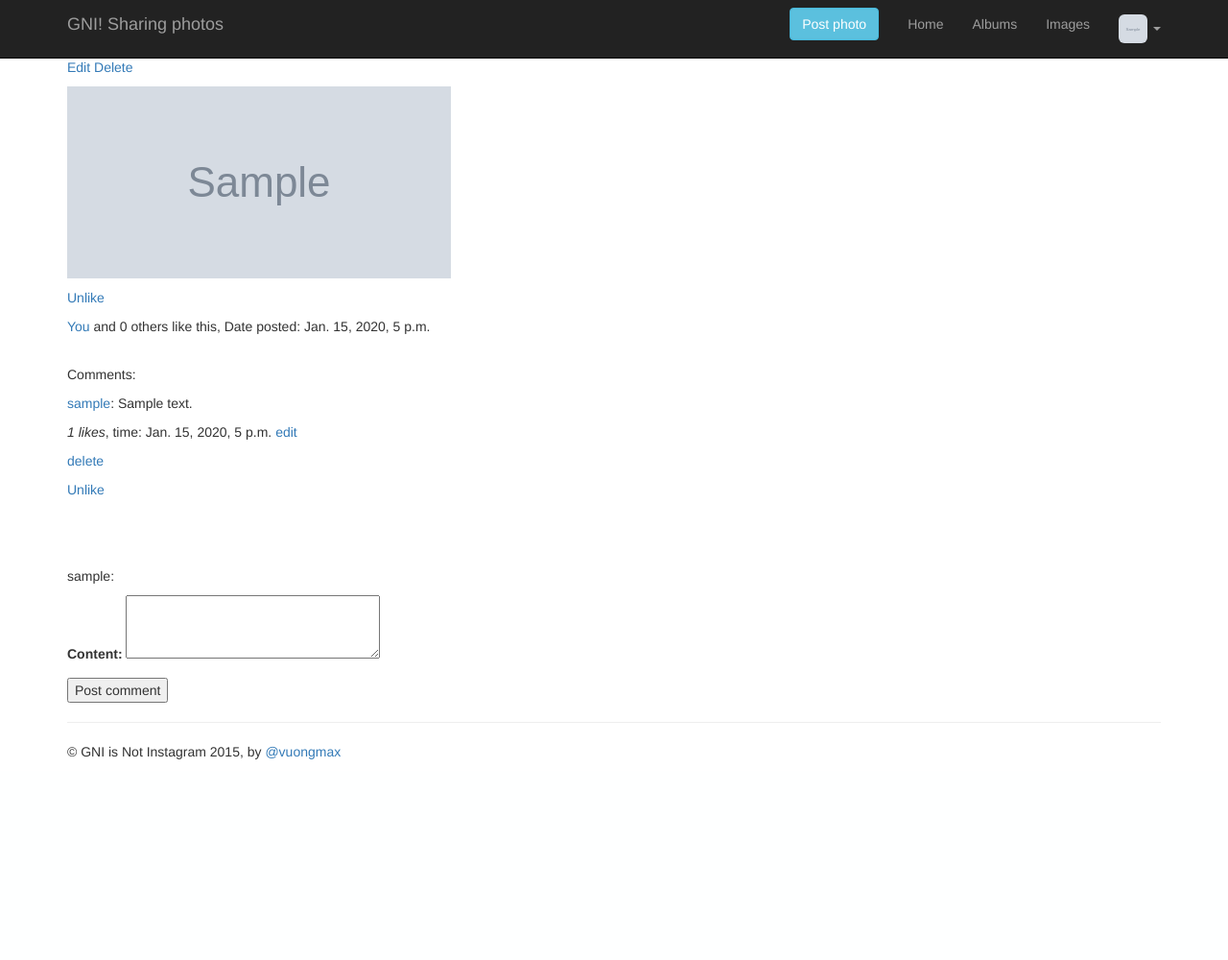
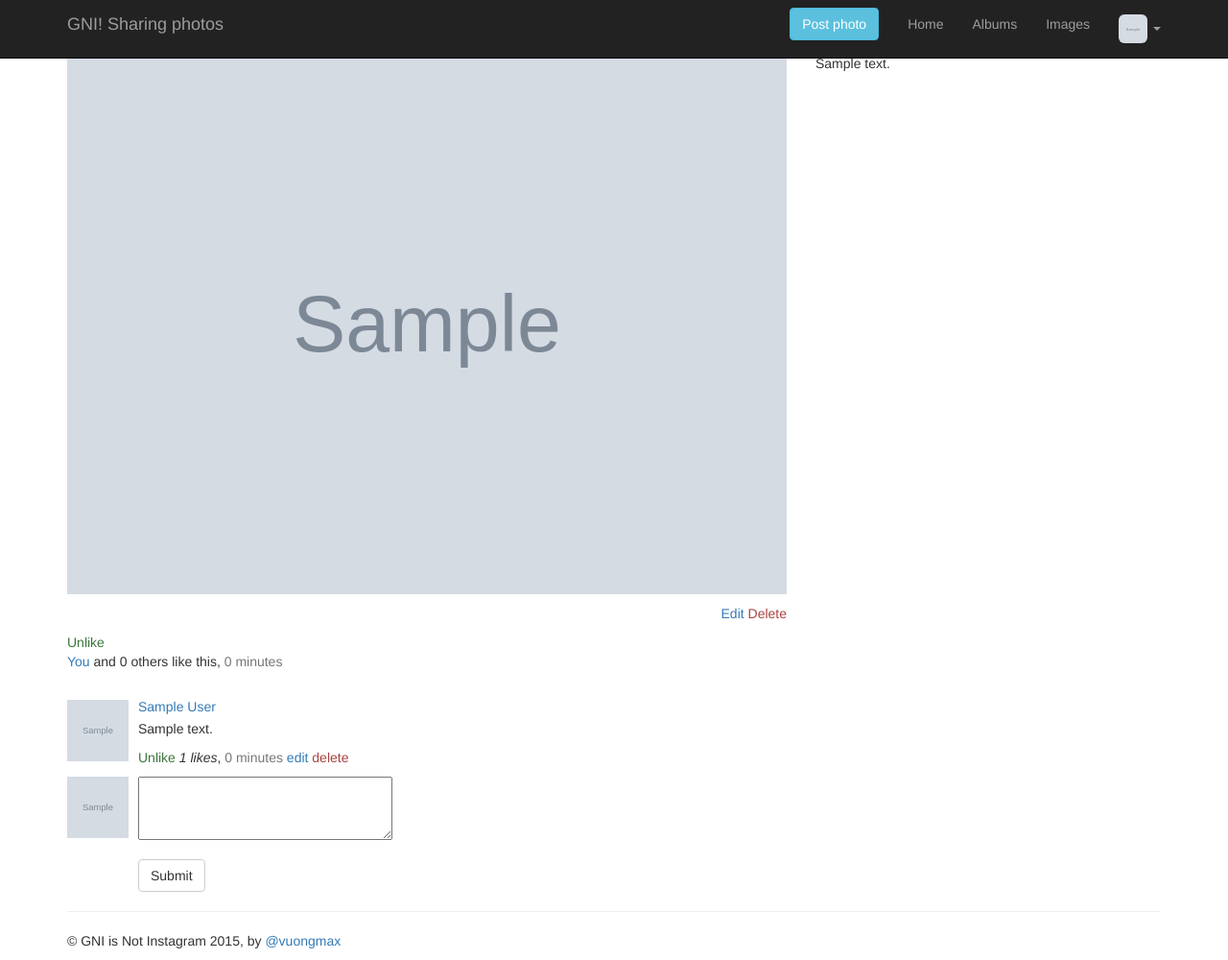
Before and after one commit to vuonghv/gni, a Django app: page /gni/images/1/ in a window 1280 px wide. Shown: the whole page at 96% size. Before the commit the page ends 791 px from the top, so only its background shows below. Run offline with Django 3.2, Linux system fonts and the light colour scheme; a user stored in the database is signed in; tables that the repository leaves empty hold one stand-in row (values such as "Sample post"); grey boxes marked "Sample" are stand-in pictures; some libraries are stand-ins or nearby versions.

Commit message:
[CSS] CSS for list album's images and view detail images.
 Changes to be committed:
	modified:   gallery/templates/album/detail_album.html
	modified:   gallery/templates/image/detail_image.html
	modified:   gallery/templates/user/list_album.html

```diff
--- a/gallery/templates/image/detail_image.html
+++ b/gallery/templates/image/detail_image.html
@@ -2,81 +2,127 @@
 
 {% block content %}
 
-<p>Title: {{ image.title }}</p>
-<p>Description: {{ image.description }}</p>
+    <div class="row">
+        <div class="col-md-12">
+            <h3>{{ image.title }}</h3>
+        </div>
+    </div>
 
+    <div class="row">
+        <div class="col-md-8">
+            <p><img width="100%" src="{{ image.img.url }}" /></p>
             {% if image.owner.pk == user.pk %}
-    <p>
+                <p class="text-right">
                     <a href="#">Edit</a>
-        <a href="{% url 'gallery:delete-image' image.pk %}">Delete</a>
+                    <a href="{% url 'gallery:delete-image' image.pk %}" class="text-danger">Delete</a>
                 </p>
             {% endif %}
-<img height="200px" width="400px" src="{{ image.img.url }}" />
-<p>
+
             {% if liked %}
 
-        <p>
-            <form style="display:none" id="unlike-image-{{ image.id }}-form" method="POST" action="{% url 'gallery:unlike-image' image.pk %}">
+                <p class="hidden">
+                    <form id="unlike-image-{{ image.id }}-form" method="POST" action="{% url 'gallery:unlike-image' image.pk %}">
                         {% csrf_token %}
                     </form>
-            <a href="#" onclick="document.getElementById('unlike-image-{{ image.id }}-form').submit();">Unlike</a>
                 </p>
-        <a href="{% url 'gallery:detail-user' user.id %}">You</a> and {{ number_others_like }} others like this, Date posted: {{ image.time_created }}
+                <a class="text-success" href="#" onclick="document.getElementById('unlike-image-{{ image.id }}-form').submit();">Unlike</a>
+                <p><a href="{% url 'gallery:detail-user' user.id %}">You</a> and {{ number_others_like }} others like this, <span class="text-muted" title="{{ image.time_created }}">{{ image.time_created|timesince }}</span></p>
 
             {% else %}
 
-        <p>
+                <p class="hidden">
                     <form style="display:none" id="like-image-{{ image.id }}-form" method="POST" action="{% url 'gallery:like-image' image.pk %}">
                         {% csrf_token %}
                     </form>
-            <a href="#" onclick="document.getElementById('like-image-{{ image.id }}-form').submit();">Like</a>
                 </p>
-        {{ users_like.count }} others like this, Date posted: {{ image.time_created }}
+                <a class="text-success" href="#" onclick="document.getElementById('like-image-{{ image.id }}-form').submit();">Like</a>
+                <p>{{ users_like.count }} other{{ users_like.count|pluralize:"s" }} like this, <span class="text-muted" title="{{ image.time_created }}">{{ image.time_created|timesince }}</span></p>
 
             {% endif %}
 
-</p>
-<br />
-<p>Comments:</p>
+        </div>{% comment %} .col-md-8 {% endcomment %}
+
+        <div class="col-md-4">
+            <p>{{ image.description }}</p>
+        </div>
+    </div>{% comment %} .row {% endcomment %}
+
+    <div class="row">
+        <div class="col-md-12">
+            <br/>
+        </div>
+    </div>
+
 {% for c in comments %}
-    <p><a href="{% url 'gallery:detail-user' c.owner.id %}">{{ c.owner }}</a>: {{ c.content }}</p>
-    <p>
-        <em>{{ c.users_like.count }} likes</em>, time: {{ c.time_updated }}
-        {% if user.pk == c.owner.pk %}
-        <a href="{% url 'gallery:edit-comment' c.pk %}">edit</a>
-            <form style="display:none" id="delete-comment-{{ c.id }}-form" method="POST" action="{% url 'gallery:delete-comment' c.pk %}">
-                {% csrf_token %}
-            </form>
-            <a href="#" onclick="document.getElementById('delete-comment-{{ c.id }}-form').submit();">delete</a>
-        {% endif %}
-    </p>
+    <div class="row">
+        <div class="col-md-8">
 
+            <div class="media">
+                <div class="media-left">
+                    <a href="{% url 'gallery:detail-user' c.owner.pk %}">
+                        <img class="media-object" src="{{ c.owner.gniuser.avatar.url }}" alt="avatar" width="64px" height="64px"/>
+                    </a>
+                </div>
+                <div class="media-body">
+                    <h5 class="media-heading"><a href="{% url 'gallery:detail-user' c.owner.pk %}">{{ c.owner.get_full_name }}</a></h5>
+                    {{ c.content }}
                     <p>
                         {% if user in c.users_like.all %}
 
-        <form style="display:none" id="unlike-comment-{{ c.id }}-form" method="POST" action="{% url 'gallery:unlike-comment' c.id %}">
+                        <form class="hidden" id="unlike-comment-{{ c.id }}-form" method="POST" action="{% url 'gallery:unlike-comment' c.id %}">
                             {% csrf_token %}
                         </form>
-            <a href="#" onclick="document.getElementById('unlike-comment-{{ c.id }}-form').submit();">Unlike</a>
+                        <a class="text-success" href="#" onclick="document.getElementById('unlike-comment-{{ c.id }}-form').submit();">Unlike</a>
 
                         {% else %}
 
-            <form style="display:none" id="like-comment-{{ c.id }}-form" method="POST" action="{% url 'gallery:like-comment' c.id %}">
+                        <form class="hidden" id="like-comment-{{ c.id }}-form" method="POST" action="{% url 'gallery:like-comment' c.id %}">
                             {% csrf_token %}
                         </form>
-            <a href="#" onclick="document.getElementById('like-comment-{{ c.id }}-form').submit();">Like</a>
+                        <a class="text-success" href="#" onclick="document.getElementById('like-comment-{{ c.id }}-form').submit();">Like</a>
 
                         {% endif %}
+                        <em>{{ c.users_like.count }} likes</em>, <span class="text-muted" title="{{ c.time_updated }}">{{ c.time_updated|timesince }}</span>
+
+                        {% if user.pk == c.owner.pk %}
+                            <a href="{% url 'gallery:edit-comment' c.pk %}">edit</a>
+                            <form class="hidden" id="delete-comment-{{ c.id }}-form" method="POST" action="{% url 'gallery:delete-comment' c.pk %}">
+                                {% csrf_token %}
+                            </form>
+                            <a class="text-danger text-right" href="#" onclick="document.getElementById('delete-comment-{{ c.id }}-form').submit();">delete</a>
+                        {% endif %}
+
                     </p>
-    <br/>
+                </div>
+            </div>
+        </div>
+    </div>
 {% endfor %}
 
-<br/></br>
-<p>{{ user }}:</p>
+
+    <div class="row">
+        <div class="col-md-8">
+            <div class="media">
+                <div class="media-left">
+                    <a href="{% url 'gallery:detail-user' user.pk %}">
+                        <img class="media-object" src="{{ user.gniuser.avatar.url }}" alt="avatar" width="64px" height="64px" />
+                    </a>
+                </div>
+
+                <div class="media-body">
                     <form method="POST" action="{% url 'gallery:detail-image' image.pk %}">
+                        <div class="form-group">
                         {% csrf_token %}
-    {{ form.as_p }}
-    <input type="submit" value="Post comment" />
+                        {% for field in form %}
+                            {{ field.errors }}
+                            {{ field }}
+                        {% endfor %}
+                        </div>
+                        <button type="submit" class="btn btn-default">Submit</button>
                     </form>
+                </div>
+            </div>
+        </div>
+    </div>
 
 {% endblock %}
--- a/gallery/templates/user/list_album.html
+++ b/gallery/templates/user/list_album.html
@@ -17,7 +17,7 @@
     {% if user.is_authenticated and user == user_obj %}
         <div class="row">
             <div class="col-md-2 col-md-offset-10">
-                <a href="{% url 'gallery:create-album' %}" class="btn btn-primary">Create a new album</a>
+                <a href="{% url 'gallery:create-album' %}" class="btn btn-danger">Create a new album</a>
             </div>
         </div>
     {% endif %}
@@ -70,8 +70,7 @@
                             <p>{{ album.description|truncatewords:25 }}</p>
                             <p class="text-muted" title="{{ album.time_created }}"><em>{{ album.time_created|timesince }}</em></p>
                             <p>
-                                <a href="{% url 'gallery:detail-album' album.pk %}" class="btn btn-primary" role="button">Detail</a>
-                                <a href="{% url 'gallery:update-album' album.pk %}" class="btn btn-default" role="button">Update</a>
+                                <a href="{% url 'gallery:detail-album' album.pk %}" class="btn btn-default" role="button">Explode</a
                             </p>
                         </div>
                     </div>
```
Also changed, not shown: gallery/templates/album/detail_album.html (+29 -21 lines). Lines whose indentation alone changed are shown as unchanged.
